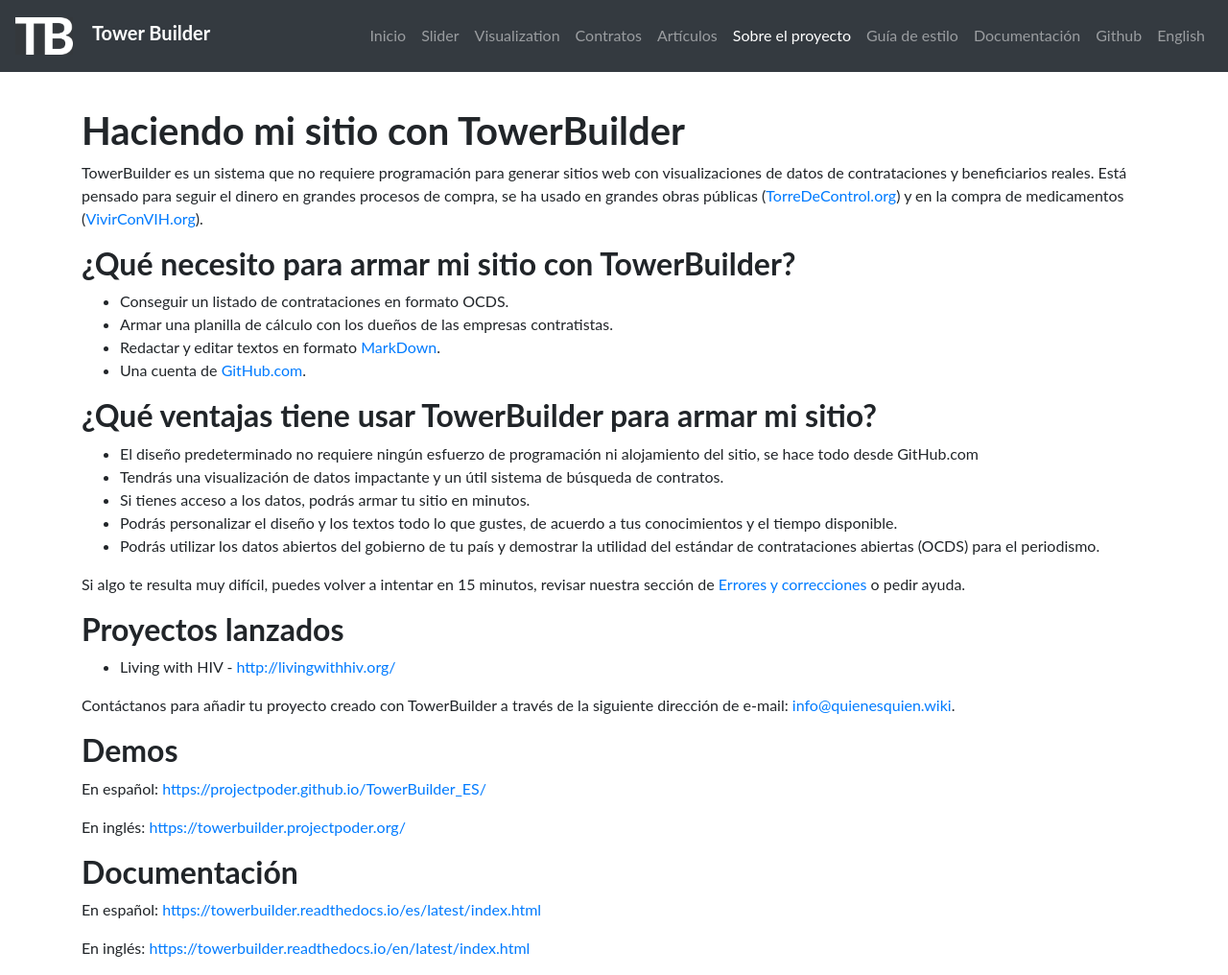
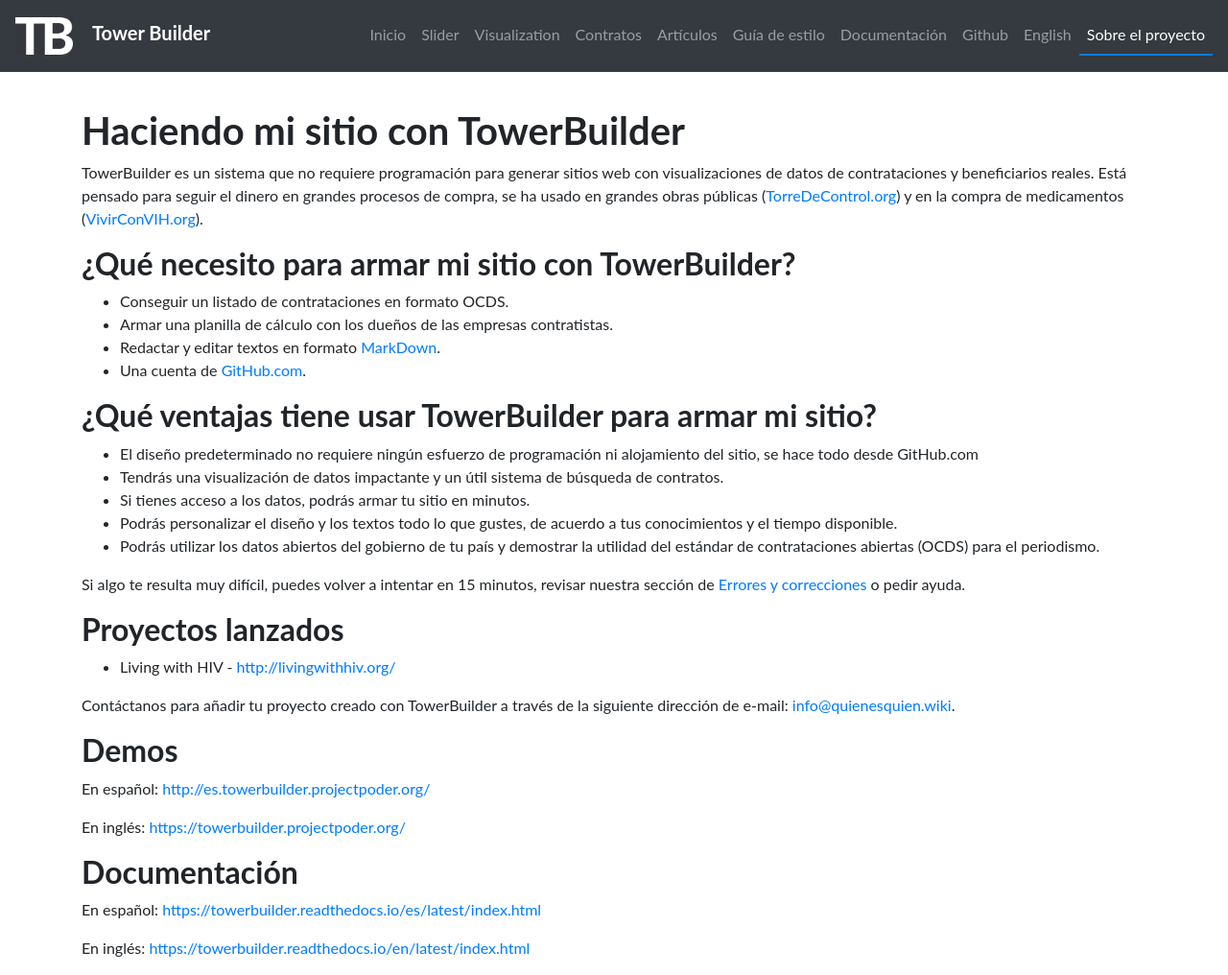
Before and after one commit to lahistoriaec/TowerBuilder_ES, a Jekyll site: the page built from 9.1-about.md, in a window 1280 px wide and 1016 px high. Shown: the whole window at 96% size. Built offline with Jekyll 4.4.1, drawn with Linux system fonts in a browser that asks for light colours.

Commit message:
Reorder menu items and highlighting about item #4

```diff
--- a/6-about.md
+++ b/9.1-about.md
@@ -33,7 +33,7 @@
 
 ## Demos
 
-En español: <https://projectpoder.github.io/TowerBuilder_ES/>
+En español: <http://es.towerbuilder.projectpoder.org/>
 
 En inglés: <https://towerbuilder.projectpoder.org/>
 
--- a/_includes/header.html
+++ b/_includes/header.html
@@ -21,17 +21,6 @@
               </li>
             {%- endif -%}
           {%- endfor -%}
-          <!-- Extra links -->
-          <li class="nav-item">
-            <a class="nav-link" href="https://towerbuilder.readthedocs.io/es/latest/index.html" target="_blank">Documentación</a>
-          </li>
-          <li class="nav-item">
-            <a class="nav-link" href="https://github.com/ProjectPODER/TowerBuilder_ES" target="_blank">Github</a>
-          </li>
-          <li class="nav-item">
-            <a class="nav-link" href="https://towerbuilder.projectpoder.org/">English</a>
-          </li>
-          <!-- Ends extra links -->
       </ul>
       {%- endif -%}
     </div>
@@ -53,23 +42,11 @@
               {%- for path in page_paths -%}
               {%- assign my_page = site.pages | where: "path", path | first -%}
               {%- if my_page.title -%}
-              <li class="nav-item {% if my_page.url == page.url %}active{% endif %}">
+              <li class="nav-item {% if my_page.url == page.url %}active{% endif %} {% if my_page.title == "Sobre el proyecto" %}line{% endif %}">
                   <a class="nav-link" href="{{ my_page.url | relative_url }}">{{ my_page.title | escape }}</a>
               </li>
               {%- endif -%}
               {%- endfor -%}
-              <!-- Extra links -->
-              <li class="nav-item">
-                <a class="nav-link" href="https://towerbuilder.readthedocs.io/es/latest/index.html" target="_blank">Documentación</a>
-              </li>
-              <li class="nav-item">
-                <a class="nav-link" href="https://github.com/ProjectPODER/TowerBuilder_ES" target="_blank">Github</a>
-              </li>
-              <li class="nav-item">
-                <a class="nav-link" href="https://towerbuilder.projectpoder.org/">English</a>
-              </li>
-              <!-- Ends extra links -->
-
               <li class="nav-item dropdown d-none">
                   <a class="nav-link dropdown-toggle" href="#" id="navbarDropdownMenu" role="button" data-toggle="dropdown" aria-haspopup="true" aria-expanded="false">
                     Más información
--- a/_sass/_navbar.scss
+++ b/_sass/_navbar.scss
@@ -7,3 +7,8 @@
     width: 80px;
     padding: 5px 20px 5px 0;
 }
+
+.line{
+    border-bottom: 2px solid;
+    border-color: $primary;
+}
```
Also changed, not shown: 7-documentation.md (added, +11 -0 lines), 8-github.md (added, +11 -0 lines), 9-english.md (added, +11 -0 lines), README.md (+18 -0 lines), 6-styleguide.md (renamed from 7-styleguide.md).
